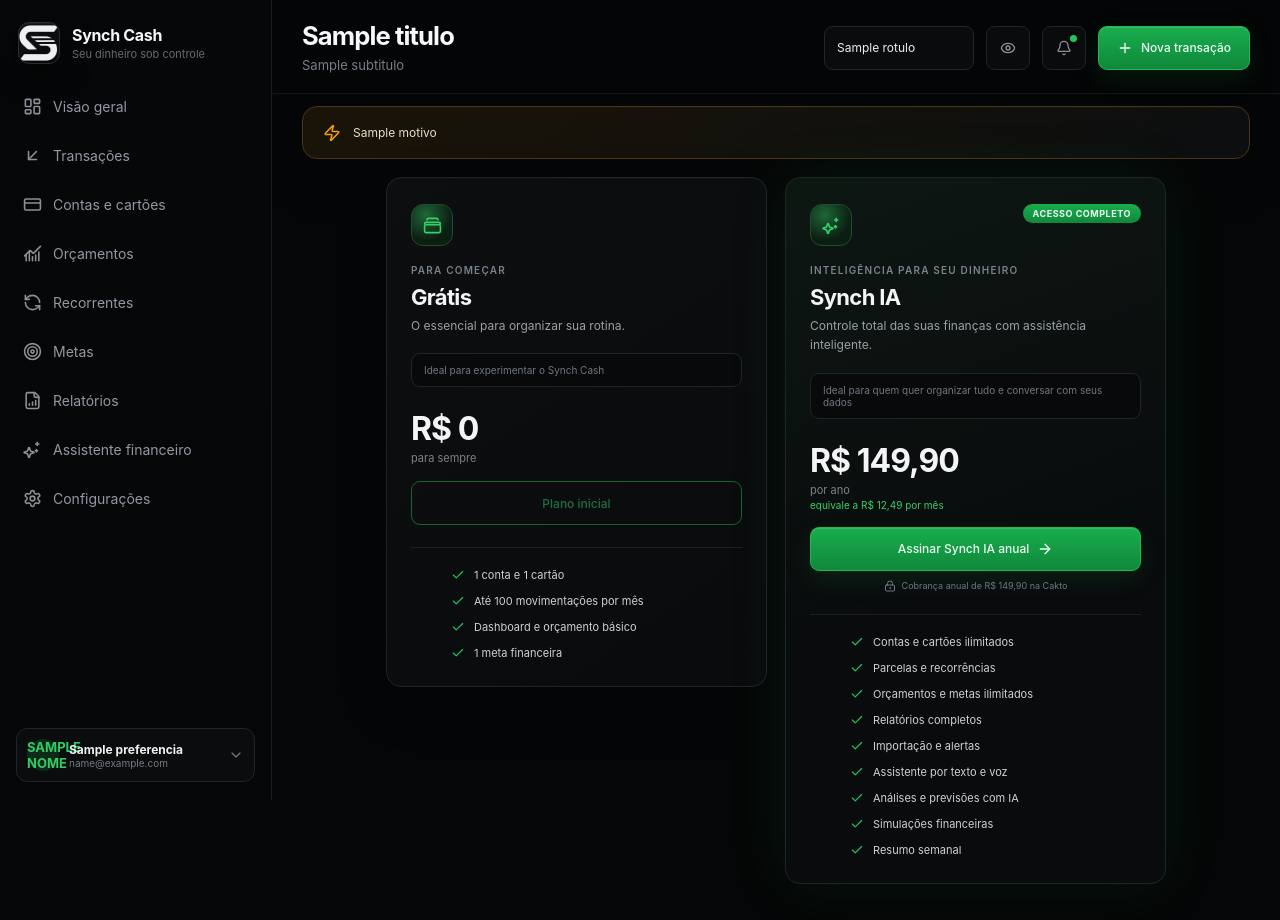
After one commit to VictorCunha26/expense_tracker, a Flask app: template templates/planos.html in a window 1280 px wide. The commit adds this page. Run offline with Flask 3, Linux system fonts and the light colour scheme; the template is opened without the code that fills it: most values are stand-ins (such as "Sample title", 1, 10 or a date in 2020).

Commit message:
assinaturas

```diff
--- a/app.py
+++ b/app.py
@@ -20,11 +20,35 @@ from werkzeug.middleware.proxy_fix import ProxyFix
 from connection import conectar, conectar_admin, conectar_como_usuario, renovar_sessao
 
 CAKTO_WEBHOOK_SECRET = os.getenv("CAKTO_WEBHOOK_SECRET")
-CAKTO_CHECKOUT_URL = os.getenv("CAKTO_CHECKOUT_URL")
-
-# Quais eventos da Cakto ligam ou desligam o acesso ao Assistente. Um
-# evento fora dessas duas listas (ex.: pix_gerado, checkout_abandonment)
-# e ignorado -- ainda nao virou pagamento nem cancelamento de nada.
+
+# So existe um plano pago (Synch IA, com tudo -- contas ilimitadas,
+# parcelas/recorrencias, relatorios completos, importacao E o Assistente
+# por texto e voz). O link de checkout reaproveita o produto que ja
+# existia como "Basico" na Cakto (R$ 149,90/ano).
+CAKTO_PLANOS = {
+    "synch_ia": {
+        "oferta_id": "syw8q2x",
+        "checkout_url": "https://pay.cakto.com.br/syw8q2x",
+        "nome": "Synch IA",
+        "preco": "R$ 149,90/ano",
+        "preco_mes": "R$ 12,49/mês",
+    },
+}
+# As duas ofertas que ja foram criadas na Cakto (a antiga "Synch IA" a
+# R$349,90 inclusa) apontam pro mesmo plano unico -- assim quem ja
+# comprou por qualquer uma delas continua com acesso completo.
+CAKTO_OFERTA_PARA_PLANO = {
+    "syw8q2x": "synch_ia",
+    "psh8aeu_1097259": "synch_ia",
+}
+
+# Ordem dos planos, pra comparar "esse usuario tem plano suficiente pra
+# isso" com um simples >=.
+PLANOS_ORDEM = {"gratis": 0, "synch_ia": 1}
+
+# Quais eventos da Cakto ligam ou desligam a assinatura. Um evento fora
+# dessas duas listas (ex.: pix_gerado, checkout_abandonment) e ignorado --
+# ainda nao virou pagamento nem cancelamento de nada.
 CAKTO_EVENTOS_ATIVA = {
     "purchase_approved", "subscription_created",
     "subscription_renewed", "subscription_resumed",
@@ -33,6 +57,12 @@ CAKTO_EVENTOS_INATIVA = {
     "subscription_canceled", "subscription_renewal_refused",
     "subscription_paused", "refund", "chargeback", "purchase_refused",
 }
+
+# Limites do plano Gratis. Synch IA nao tem limite em nenhum desses.
+LIMITE_GRATIS_CONTAS = 1
+LIMITE_GRATIS_CARTOES = 1
+LIMITE_GRATIS_TRANSACOES_MES = 100
+LIMITE_GRATIS_METAS = 1
 
 app = Flask(__name__)
 app.secret_key = os.getenv("FLASK_SECRET_KEY")
@@ -91,6 +121,7 @@ TITULOS = {
     "reports": ("Relatórios", "Entenda a evolução do seu dinheiro"),
     "assistant": ("Assistente financeiro", "Insights calculados pelos seus dados"),
     "settings": ("Configurações", "Gerencie seu perfil e preferências"),
+    "plans": ("Planos", "Escolha o plano que combina com você"),
 }
 
 
@@ -323,6 +354,50 @@ def _mensagem_erro_auth(erro):
     return _MENSAGENS_AUTH.get(codigo, f"Não foi possível concluir: {erro}")
 
 
+# ------------------------------------------------------------------
+# Planos (Gratis / Synch IA)
+# ------------------------------------------------------------------
+
+def _plano_usuario(supabase):
+    """'gratis' ou 'synch_ia'. So o webhook da Cakto grava essa
+    linha (ver secao 'Cakto' mais abaixo) -- 'gratis' e o padrao pra
+    quem nunca assinou nada."""
+    try:
+        linha = (
+            supabase.table("assinaturas").select("plano")
+            .eq("user_id", _uid()).execute().data
+        )
+    except Exception:
+        return "gratis"
+    plano = (linha[0].get("plano") if linha else None) or "gratis"
+    return plano if plano in PLANOS_ORDEM else "gratis"
+
+
+def _plano_permite(plano_usuario, plano_minimo):
+    return PLANOS_ORDEM.get(plano_usuario, 0) >= PLANOS_ORDEM.get(plano_minimo, 0)
+
+
+def _link_assinatura(plano):
+    """Link de checkout com o e-mail da conta ja preenchido, pra o
+    pagamento bater certinho com a conta na hora do webhook."""
+    info = CAKTO_PLANOS.get(plano)
+    if not info:
+        return None
+    email = session.get("email") or ""
+    if not email:
+        return info["checkout_url"]
+    query = urllib.parse.urlencode({"email": email, "confirmEmail": email})
+    return f"{info['checkout_url']}?{query}"
+
+
+def _bloquear_por_plano(motivo):
+    """Usa isso quando uma acao (salvar conta, meta, importar...) esbarra
+    no limite do plano atual -- manda pra tela de planos com o motivo,
+    em vez de so recusar sem explicar."""
+    flash(motivo)
+    return redirect(url_for("planos", motivo=motivo))
+
+
 def obter_supabase():
     """Retorna um cliente autenticado, renovando o token se estiver expirado."""
     supabase = conectar_como_usuario(session["access_token"])
@@ -441,6 +516,18 @@ def com_supabase(f):
 
 def _uid():
     return session["user_id"]
+
+
+@app.route("/planos")
+@com_supabase
+def planos(supabase):
+    contexto = _contexto_base(supabase, "plans")
+    contexto.update({
+        "plano_atual": _plano_usuario(supabase),
+        "link_synch_ia": _link_assinatura("synch_ia"),
+        "motivo": request.args.get("motivo"),
+    })
+    return render_template("planos.html", **contexto)
 
 
 # ------------------------------------------------------------------
@@ -1158,6 +1245,27 @@ def salvar_transacao(supabase):
         "recorrente": request.form.get("recorrente") == "on",
     }
 
+    if not _plano_permite(_plano_usuario(supabase), "synch_ia"):
+        if parcelas > 1:
+            return _bloquear_por_plano(
+                "Parcelar uma compra é um recurso do plano Synch IA. Assine para dividir em várias vezes."
+            )
+        if campos["recorrente"]:
+            return _bloquear_por_plano(
+                "Repetir uma transação todo mês é um recurso do plano Synch IA. Assine para automatizar lançamentos fixos."
+            )
+        if not id_transacao:
+            mes_lancamento = (data_base or "")[:7]
+            no_mes = sum(
+                1 for t in _transacoes(supabase)
+                if (t.get("data") or "")[:7] == mes_lancamento
+            )
+            if no_mes >= LIMITE_GRATIS_TRANSACOES_MES:
+                return _bloquear_por_plano(
+                    f"O plano Grátis permite até {LIMITE_GRATIS_TRANSACOES_MES} movimentações por mês. "
+                    "Assine o Synch IA para lançar sem limite."
+                )
+
     if id_transacao:
         supabase.table("despesas").update({**campos, "valor": total, "data": data_base}) \
             .eq("id", id_transacao).eq("user_id", _uid()).execute()
@@ -1389,6 +1497,23 @@ def salvar_conta(supabase):
         return _voltar()
 
     tipo = request.form.get("tipo") or "Conta corrente"
+
+    # So conta contra o limite quando esta CRIANDO (editar uma conta que
+    # ja existe nunca deveria travar por causa de um limite de plano).
+    if not id_conta and not _plano_permite(_plano_usuario(supabase), "synch_ia"):
+        existentes = _contas(supabase)
+        cartoes = sum(1 for c in existentes if c.get("tipo") == "Cartão de crédito")
+        outras = len(existentes) - cartoes
+        estourou = (
+            (tipo == "Cartão de crédito" and cartoes >= LIMITE_GRATIS_CARTOES)
+            or (tipo != "Cartão de crédito" and outras >= LIMITE_GRATIS_CONTAS)
+        )
+        if estourou:
+            return _bloquear_por_plano(
+                f"O plano Grátis permite {LIMITE_GRATIS_CONTAS} conta e {LIMITE_GRATIS_CARTOES} "
+                "cartão. Assine o Synch IA para ter contas e cartões ilimitados."
+            )
+
     campos = {
         "nome": nome,
         "tipo": tipo,
@@ -1572,6 +1697,12 @@ def salvar_orcamento(supabase):
     )
     categoria = existente or categoria
 
+    if not existente and not _plano_permite(_plano_usuario(supabase), "synch_ia"):
+        return _bloquear_por_plano(
+            "Criar uma categoria de orçamento nova é um recurso do plano Synch IA. "
+            "Assine para ter orçamentos ilimitados."
+        )
+
     supabase.table("orcamentos").upsert(
         {"user_id": _uid(), "categoria": categoria, "limite": limite},
         on_conflict="user_id,categoria",
@@ -1643,6 +1774,11 @@ def salvar_recorrente(supabase):
         flash("Preencha os dados da recorrência.")
         return _voltar()
 
+    if not id_recorrente and not _plano_permite(_plano_usuario(supabase), "synch_ia"):
+        return _bloquear_por_plano(
+            "Criar uma recorrência é um recurso do plano Synch IA. Assine para automatizar lançamentos fixos."
+        )
+
     tipo = "receita" if request.form.get("tipo") == "receita" else "despesa"
     campos = {
         "nome": nome,
@@ -1711,6 +1847,13 @@ def salvar_meta(supabase):
         flash("Preencha os dados da meta.")
         return _voltar()
 
+    if not _plano_permite(_plano_usuario(supabase), "synch_ia"):
+        if len(_metas(supabase)) >= LIMITE_GRATIS_METAS:
+            return _bloquear_por_plano(
+                f"O plano Grátis permite {LIMITE_GRATIS_METAS} meta financeira. "
+                "Assine o Synch IA para ter metas ilimitadas."
+            )
+
     supabase.table("metas").insert({
         "user_id": _uid(), "nome": nome,
         "guardado": _numero(request.form.get("guardado")),
@@ -1759,6 +1902,11 @@ def deletar_meta(supabase):
 @app.route("/relatorios")
 @com_supabase
 def relatorios(supabase):
+    if not _plano_permite(_plano_usuario(supabase), "synch_ia"):
+        return redirect(url_for(
+            "planos", motivo="Os relatórios completos são um recurso do plano Synch IA."
+        ))
+
     todas = _transacoes(supabase)
 
     # Seis meses terminando no mes selecionado.
@@ -1800,40 +1948,13 @@ def relatorios(supabase):
 # transacoes do mes e responde sobre o que ja esta no banco.
 # ------------------------------------------------------------------
 
-def _assinante(supabase):
-    """True se o usuario tem assinatura ativa do Assistente financeiro.
-    So o webhook da Cakto grava essa linha -- ver _MENSAGENS_AUTH acima
-    e a secao 'Cakto' mais abaixo."""
-    try:
-        linha = (
-            supabase.table("assinaturas").select("ativa")
-            .eq("user_id", _uid()).execute().data
-        )
-    except Exception:
-        return False
-    return bool(linha and linha[0].get("ativa"))
-
-
-def _link_assinatura_cakto():
-    """Link de checkout com o e-mail da conta ja preenchido, pra o
-    pagamento bater certinho com a conta na hora do webhook."""
-    if not CAKTO_CHECKOUT_URL:
-        return None
-    email = session.get("email") or ""
-    if not email:
-        return CAKTO_CHECKOUT_URL
-    separador = "&" if "?" in CAKTO_CHECKOUT_URL else "?"
-    query = urllib.parse.urlencode({"email": email, "confirmEmail": email})
-    return f"{CAKTO_CHECKOUT_URL}{separador}{query}"
-
-
 @app.route("/assistente", methods=["GET", "POST"])
 @com_supabase
 def assistente(supabase):
-    if not _assinante(supabase):
-        contexto = _contexto_base(supabase, "assistant")
-        contexto["link_assinatura"] = _link_assinatura_cakto()
-        return render_template("assinatura.html", **contexto)
+    if not _plano_permite(_plano_usuario(supabase), "synch_ia"):
+        return redirect(url_for(
+            "planos", motivo="O Assistente financeiro (texto e voz) é exclusivo do plano Synch IA."
+        ))
 
     todas = _transacoes(supabase)
     do_mes = _do_mes(todas, _mes_selecionado())
@@ -1928,7 +2049,7 @@ def limpar_conversa():
 
 
 # ------------------------------------------------------------------
-# Cakto: webhook que libera/cancela a assinatura do Assistente
+# Cakto: webhook que libera/troca/cancela o plano do usuario
 #
 # A Cakto chama essa rota direto do servidor dela (nao do navegador de
 # ninguem), entao nao tem sessao de login aqui -- so da pra confiar no
@@ -1993,6 +2114,17 @@ def webhook_cakto():
     if evento not in (CAKTO_EVENTOS_ATIVA | CAKTO_EVENTOS_INATIVA):
         return "", 200  # evento que nao muda nada aqui (ex.: pix_gerado)
 
+    if evento in CAKTO_EVENTOS_ATIVA:
+        oferta_id = (dados.get("offer") or {}).get("id")
+        plano = CAKTO_OFERTA_PARA_PLANO.get(oferta_id)
+        if not plano:
+            # Oferta que a gente nao reconhece (ex.: produto novo criado
+            # na Cakto sem atualizar CAKTO_PLANOS aqui) -- melhor nao
+            # liberar nada errado do que adivinhar qual plano e.
+            return "", 200
+    else:
+        plano = "gratis"  # cancelamento, reembolso, chargeback etc. sempre derruba pro gratis
+
     email = ((dados.get("customer") or {}).get("email") or "").strip().lower()
     admin = conectar_admin()
     if not email or admin is None:
@@ -2006,7 +2138,7 @@ def webhook_cakto():
 
     admin.table("assinaturas").upsert({
         "user_id": usuario.id,
-        "ativa": evento in CAKTO_EVENTOS_ATIVA,
+        "plano": plano,
         "cakto_evento": evento,
         "cakto_id": dados.get("id"),
         "atualizada_em": datetime.utcnow().isoformat(),
@@ -2072,6 +2204,11 @@ def exportar_csv(supabase):
 @app.route("/importar", methods=["POST"])
 @com_supabase
 def importar_csv(supabase):
+    if not _plano_permite(_plano_usuario(supabase), "synch_ia"):
+        return _bloquear_por_plano(
+            "Importar um arquivo CSV é um recurso do plano Synch IA. Assine para importar suas transações."
+        )
+
     arquivo = request.files.get("arquivo")
     if not arquivo or not arquivo.filename:
         flash("Escolha um arquivo CSV.")
--- a/static/style.css
+++ b/static/style.css
@@ -449,27 +449,43 @@ select.input option { background: #0b0d0f; color: #eceff1; }
 .chart-legend i { width: 8px; height: 8px; border-radius: 2px; display: inline-block; }
 
 /* ---------------------------------------------------------
-   Assinatura (paywall do Assistente)
+   Planos (Gratis / Basico / Synch IA)
    --------------------------------------------------------- */
 
-.paywall-card { max-width: 520px; margin: 30px auto; padding: 38px; display: flex; flex-direction: column; align-items: center; text-align: center; }
-.paywall-icon {
-  width: 56px; height: 56px; display: grid; place-items: center; border: 1px solid #1d4d2b;
-  border-radius: 16px; color: #35d16a; background: radial-gradient(circle at 35% 25%, #1e6836, #0c1d12 65%);
-  box-shadow: 0 0 50px #16a34a24;
+.plans-motivo { display: flex; align-items: center; gap: 12px; padding: 16px 20px; border-color: #4a3415; background: linear-gradient(145deg, #1a1408, #0c0e10); }
+.plans-motivo svg { width: 18px; flex: 0 0 18px; color: #f59e0b; }
+.plans-motivo p { margin: 0; color: #e7ddc9; font-size: 12px; line-height: 1.6; }
+
+.plans-grid { display: grid; grid-template-columns: repeat(3, minmax(0, 1fr)); gap: 18px; align-items: start; animation: view-in .28s ease both; }
+.plans-grid-2 { grid-template-columns: minmax(0, 1fr) minmax(0, 1fr); max-width: 780px; margin: 0 auto; }
+.plan-card { position: relative; padding: 26px 24px; display: flex; flex-direction: column; }
+.plan-card.plan-atual { border-color: #23b754; box-shadow: inset 0 1px 0 #ffffff08, 0 0 0 1px #23b75433; }
+.plan-card.plan-destaque { border-color: #1e2822; background: linear-gradient(160deg, #0d1712 0%, #090b0d 60%); box-shadow: 0 0 60px #16a34a1c; }
+.plan-badge {
+  position: absolute; right: 24px; top: 26px; padding: 4px 10px; border-radius: 999px;
+  background: linear-gradient(180deg, #19ad4d, #10883b); color: #ecfdf3;
+  font-size: 9px; font-weight: 700; text-transform: uppercase; letter-spacing: .06em;
 }
-.paywall-icon svg { width: 25px; }
-.paywall-card h2 { max-width: 380px; margin: 14px 0 12px; font-size: 26px; line-height: 1.2; letter-spacing: -.03em; }
-.paywall-card > p { max-width: 420px; margin: 0; color: #9aa0a8; font-size: 13px; line-height: 1.7; }
-.paywall-price { display: flex; align-items: baseline; gap: 5px; margin: 26px 0 20px; }
-.paywall-price strong { color: #f4f5f6; font-size: 40px; letter-spacing: -.04em; }
-.paywall-price span { color: #7b828b; font-size: 13px; }
-.paywall-features { width: 100%; max-width: 360px; margin: 0 0 28px; padding: 0; list-style: none; display: flex; flex-direction: column; gap: 13px; text-align: left; }
-.paywall-features li { display: flex; align-items: center; gap: 10px; color: #cdd2d7; font-size: 12px; }
-.paywall-features svg { width: 16px; height: 16px; flex: 0 0 16px; color: #22c55e; }
-.paywall-button { width: 100%; max-width: 320px; height: 48px; font-size: 13px; }
-.paywall-button:disabled { opacity: .55; cursor: not-allowed; }
-.paywall-card .assistant-disclaimer { margin-top: 12px; }
+.plan-icon {
+  width: 42px; height: 42px; display: grid; place-items: center; border: 1px solid #1d4d2b;
+  border-radius: 12px; color: #35d16a; background: radial-gradient(circle at 35% 25%, #1e6836, #0c1d12 65%);
+}
+.plan-icon svg { width: 19px; }
+.plan-eyebrow { display: block; margin-top: 18px; color: #7b828b; font-size: 10px; font-weight: 600; text-transform: uppercase; letter-spacing: .12em; }
+.plan-card h2 { margin: 8px 0 6px; font-size: 22px; letter-spacing: -.03em; }
+.plan-card > p { margin: 0; color: #9aa0a8; font-size: 12px; line-height: 1.6; }
+.plan-note { margin-top: 18px; padding: 10px 12px; border: 1px solid #20252a; border-radius: 9px; background: #07090a; color: #6f7780; font-size: 10px; }
+.plan-price { display: flex; align-items: baseline; gap: 4px; margin-top: 22px; }
+.plan-price strong { color: #f4f5f6; font-size: 32px; letter-spacing: -.03em; }
+.plan-period { display: block; margin-top: 3px; color: #7b828b; font-size: 11px; }
+.plan-period small { display: block; margin-top: 2px; color: #35cf68; font-size: 10px; }
+.plan-button { width: 100%; height: 44px; margin-top: 16px; font-size: 12px; box-sizing: border-box; }
+.plan-button-atual { border-color: #23b754 !important; background: transparent !important; color: #35d16a !important; cursor: default; }
+.plan-cobranca { display: flex; align-items: center; justify-content: center; gap: 6px; margin-top: 9px; color: #6f7780; font-size: 9px; }
+.plan-cobranca svg { width: 12px; height: 12px; flex: 0 0 12px; }
+.plan-features { margin: 22px 0 0; padding-top: 20px; border-top: 1px solid #1c2024; list-style: none; display: flex; flex-direction: column; gap: 12px; }
+.plan-features li { display: flex; align-items: center; gap: 9px; color: #cdd2d7; font-size: 11px; }
+.plan-features svg { width: 14px; height: 14px; flex: 0 0 14px; color: #22c55e; }
 
 /* ---------------------------------------------------------
    Assistente
@@ -788,6 +804,7 @@ dialog.modal.narrow { width: min(440px, calc(100% - 32px)); }
   .insights-panel, .chat-panel { min-height: auto; }
   .chat-messages { min-height: 260px; }
   .budget-list { grid-template-columns: 1fr; }
+  .plans-grid { grid-template-columns: 1fr; }
 }
 
 @media (max-width: 767px) {
--- /dev/null
+++ b/templates/planos.html
@@ -0,0 +1,75 @@
+{% extends "base.html" %}
+{% import "icones.html" as ic %}
+
+{% block conteudo %}
+<div class="view-stack">
+
+  {% if motivo %}
+  <section class="surface plans-motivo">
+    {{ ic.raio() }}
+    <p>{{ motivo }}</p>
+  </section>
+  {% endif %}
+
+  <section class="plans-grid plans-grid-2">
+
+    {# ---------------- Gratis ---------------- #}
+    <article class="surface plan-card {{ 'plan-atual' if plano_atual == 'gratis' }}">
+      <div class="plan-icon">{{ ic.carteira() }}</div>
+      <span class="plan-eyebrow">Para começar</span>
+      <h2>Grátis</h2>
+      <p>O essencial para organizar sua rotina.</p>
+      <div class="plan-note">Ideal para experimentar o Synch Cash</div>
+      <div class="plan-price"><strong>R$ 0</strong></div>
+      <span class="plan-period">para sempre</span>
+
+      {% if plano_atual == 'gratis' %}
+        <span class="btn plan-button plan-button-atual">Seu plano atual</span>
+      {% else %}
+        <span class="btn plan-button plan-button-atual" style="opacity:.5">Plano inicial</span>
+      {% endif %}
+
+      <ul class="plan-features">
+        <li>{{ ic.check() }} 1 conta e 1 cartão</li>
+        <li>{{ ic.check() }} Até 100 movimentações por mês</li>
+        <li>{{ ic.check() }} Dashboard e orçamento básico</li>
+        <li>{{ ic.check() }} 1 meta financeira</li>
+      </ul>
+    </article>
+
+    {# ---------------- Synch IA (plano unico, com tudo) ---------------- #}
+    <article class="surface plan-card plan-destaque {{ 'plan-atual' if plano_atual == 'synch_ia' }}">
+      <span class="plan-badge">Acesso completo</span>
+      <div class="plan-icon">{{ ic.brilho() }}</div>
+      <span class="plan-eyebrow">Inteligência para seu dinheiro</span>
+      <h2>Synch IA</h2>
+      <p>Controle total das suas finanças com assistência inteligente.</p>
+      <div class="plan-note">Ideal para quem quer organizar tudo e conversar com seus dados</div>
+      <div class="plan-price"><strong>R$ 149,90</strong></div>
+      <span class="plan-period">por ano <small>equivale a R$ 12,49 por mês</small></span>
+
+      {% if plano_atual == 'synch_ia' %}
+        <span class="btn plan-button plan-button-atual">Seu plano atual</span>
+      {% elif link_synch_ia %}
+        <a class="btn primary-button plan-button" href="{{ link_synch_ia }}" target="_blank" rel="noopener">Assinar Synch IA anual {{ ic.seta_direita() }}</a>
+        <small class="plan-cobranca">{{ ic.cadeado() }} Cobrança anual de R$ 149,90 na Cakto</small>
+      {% else %}
+        <span class="btn plan-button" style="opacity:.5">Indisponível no momento</span>
+      {% endif %}
+
+      <ul class="plan-features">
+        <li>{{ ic.check() }} Contas e cartões ilimitados</li>
+        <li>{{ ic.check() }} Parcelas e recorrências</li>
+        <li>{{ ic.check() }} Orçamentos e metas ilimitados</li>
+        <li>{{ ic.check() }} Relatórios completos</li>
+        <li>{{ ic.check() }} Importação e alertas</li>
+        <li>{{ ic.check() }} Assistente por texto e voz</li>
+        <li>{{ ic.check() }} Análises e previsões com IA</li>
+        <li>{{ ic.check() }} Simulações financeiras</li>
+        <li>{{ ic.check() }} Resumo semanal</li>
+      </ul>
+    </article>
+
+  </section>
+</div>
+{% endblock %}
```
Also changed, not shown: supabase_schema.sql (+7 -2 lines), templates/assinatura.html (deleted, +0 -38 lines).
